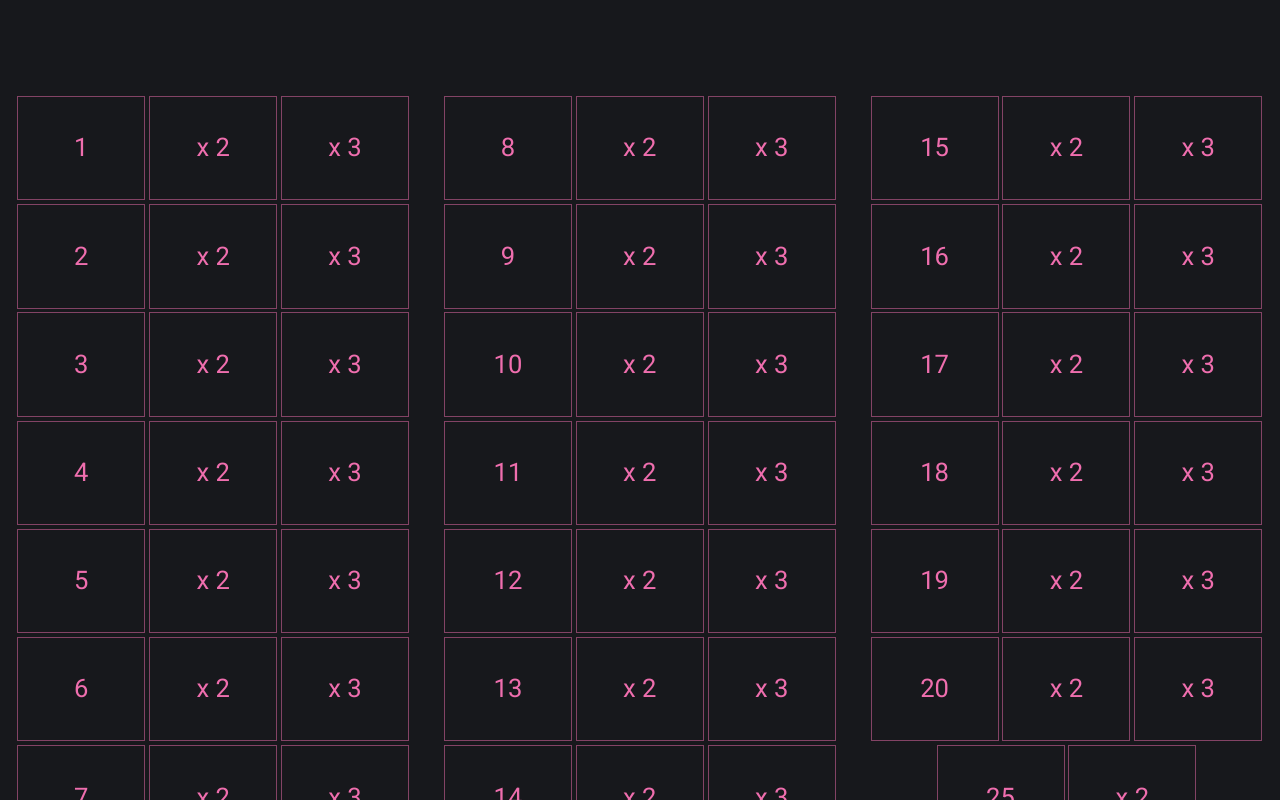
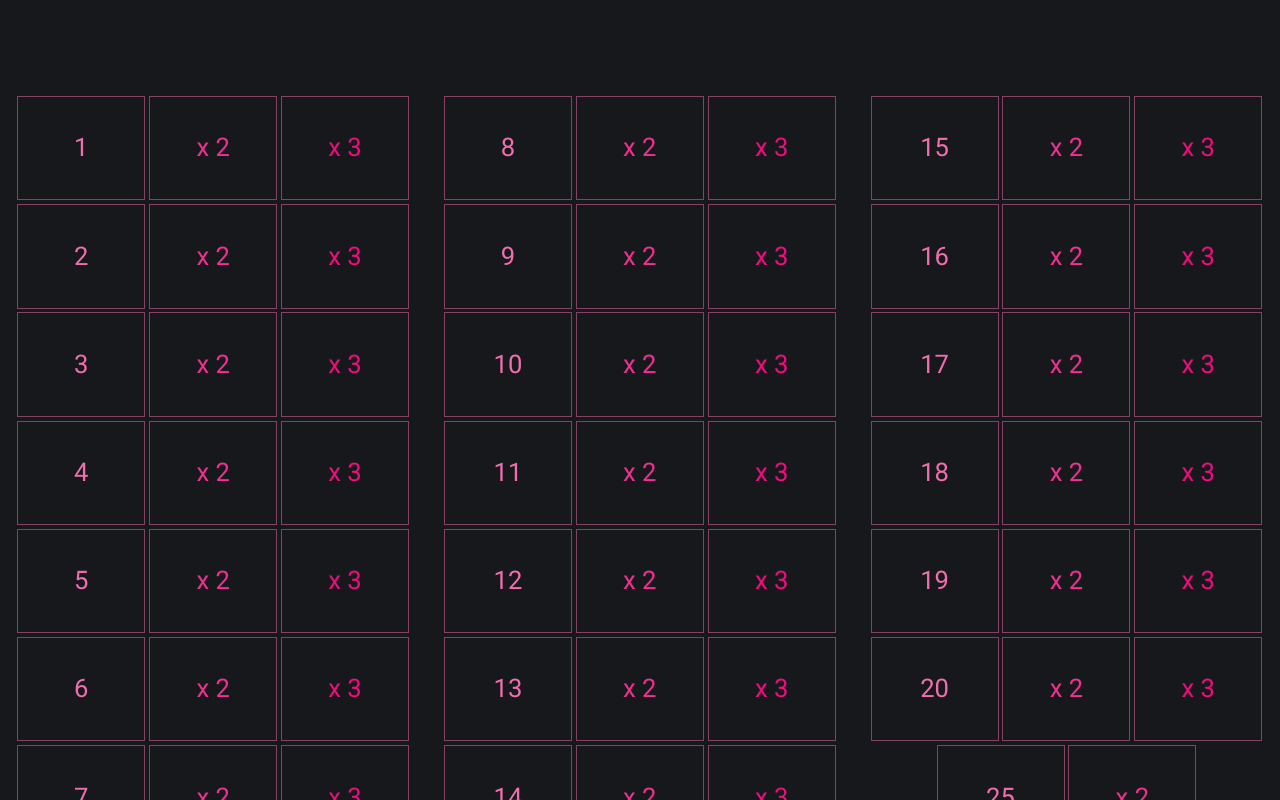
Before and after one commit to crewgeracid/darts-score, a plain HTML site: page index.html in a window 1280 px wide. Both pictures are taken after a click on the button "Start game". Shown: the part 134-934 px from the top of the page. Drawn offline with Linux system fonts and the light colour scheme.

Commit message:
style improve

```diff
--- a/css/style.css
+++ b/css/style.css
@@ -192,3 +192,9 @@ button {
   width: 10vw;
   border: 1px solid rgba(239, 110, 174, 0.5);
 }
+#score-options button:nth-child(2) {
+  color: #f03090;
+}
+#score-options button:nth-child(3) {
+  color: #f00c7e;
+}
```
